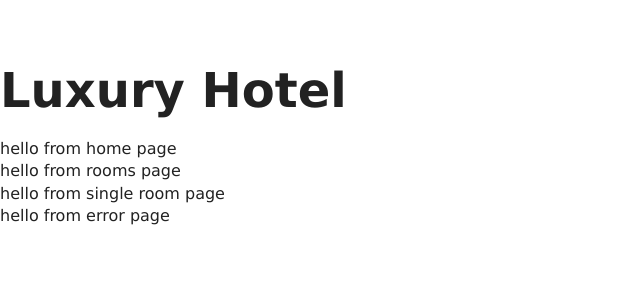
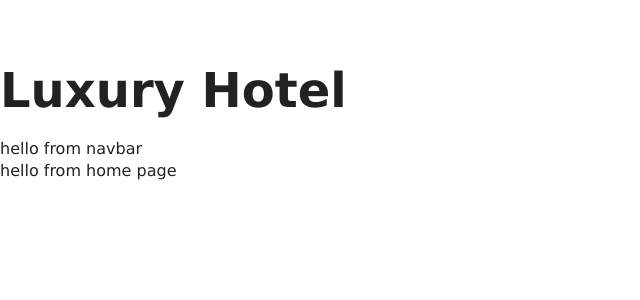
Before and after one commit to jamesdesigns/luxuryhotel-react, a React (Create React App) app: page / in a window 1280 px wide. Shown: the top 300 px of the page, without its empty margins (0-640 px from the left). Built offline with nearby package versions, Linux system fonts and the light colour scheme.

Commit message:
Add Navbar component to line 17

```diff
--- a/src/App.js
+++ b/src/App.js
@@ -8,14 +8,20 @@
 
 import { Route, Switch } from 'react-router-dom';
 
+import Navbar from './components/Navbar';
+
 function App() {
   return (
     <div className="App">
       <h1>Luxury Hotel</h1>
-      <Home></Home>
-      <Rooms></Rooms>
-      <SingleRoom></SingleRoom>
-      <Error></Error>
+      <Navbar />
+      <Switch>
+        <Route exact path="/" component={Home}/>
+        <Route exact path="/rooms" component={Rooms}/>
+        <Route exact path="/rooms/:slug" component={SingleRoom}/>
+        <Route component={Error}/>
+      </Switch>
+
     </div>
   );
 }
--- a/src/components/Navbar.js
+++ b/src/components/Navbar.js
@@ -0,0 +1,7 @@
+import React, { Component } from 'react'
+
+export default class Navbar extends Component {
+    render() {
+        return <div>hello from navbar</div>
+    }
+}
--- a/src/index.js
+++ b/src/index.js
@@ -8,7 +8,8 @@
 ReactDOM.render(
 <Router>
     <App />
-</Router>, document.getElementById('root')
+</Router>,
+ document.getElementById('root')
 );
 
 
```
